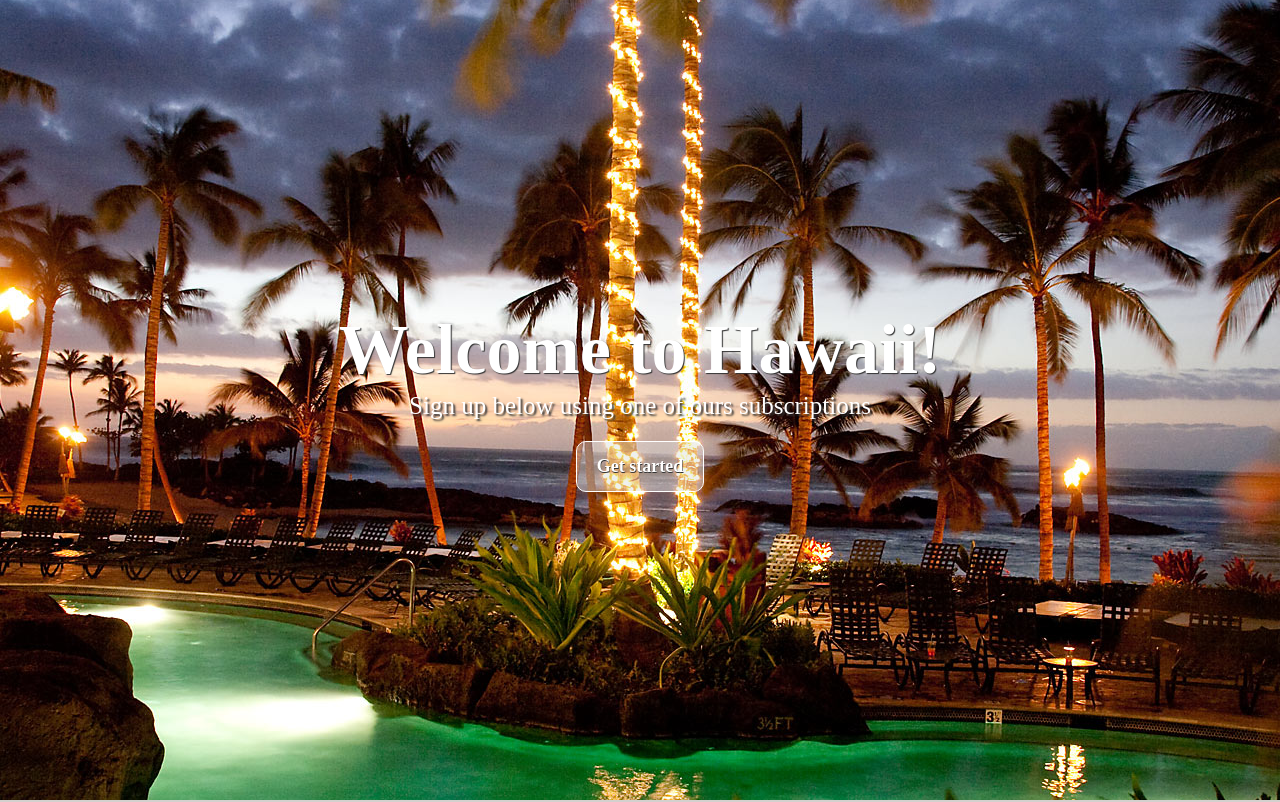
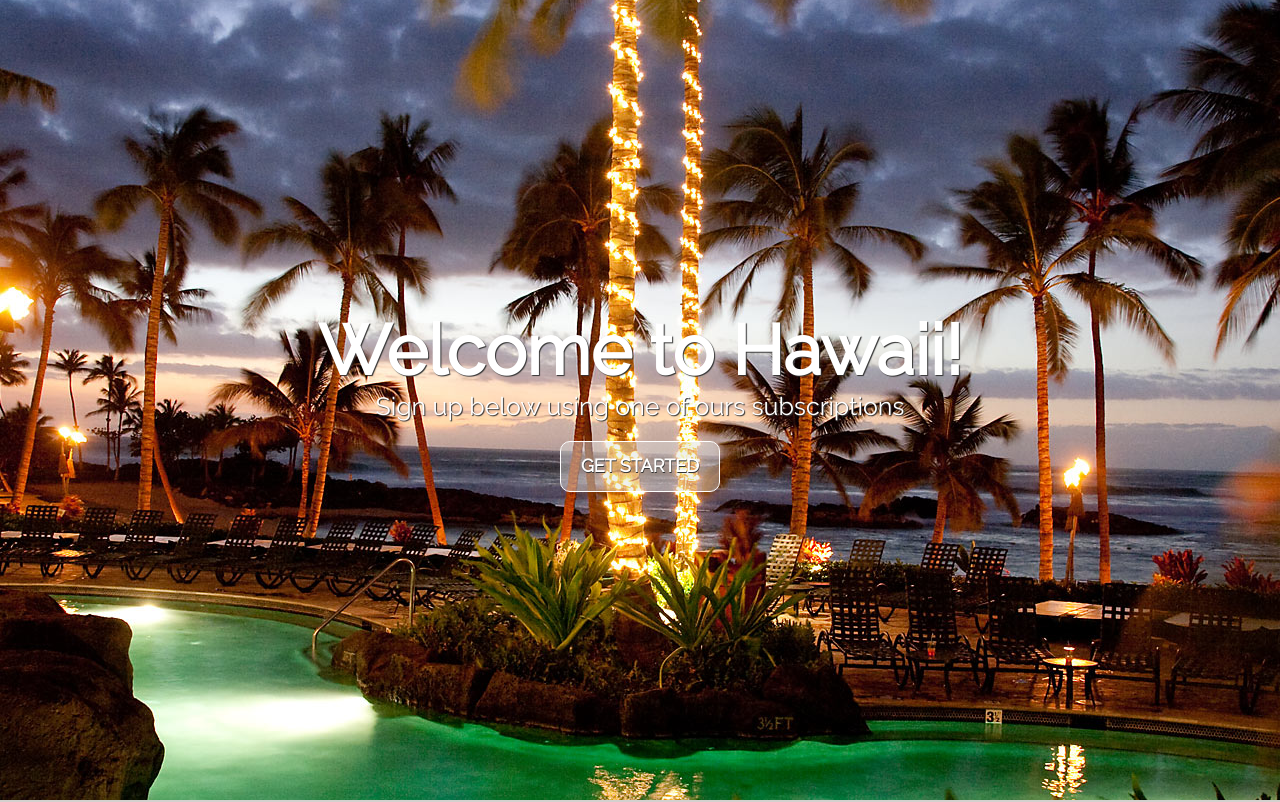
Before and after one commit to Kayizoku/FreakyFriday, a plain HTML site: page index.html in a window 1280 px wide. Shown: the top 802 px of the page. Drawn offline with Linux system fonts and the light colour scheme.

Commit message:
Applied softer font for information

```diff
--- a/index.html
+++ b/index.html
@@ -5,6 +5,7 @@
   <meta name="viewport" content="width=device-width, initial-scale=1.0">
   <meta http-equiv="X-UA-Compatible" content="ie=edge">
   <link rel="stylesheet" href="style.css" type="text/css">
+  <link href="https://fonts.googleapis.com/css?family=Raleway" rel="stylesheet"> <!-- font by Google -->
   <title>Travel to Hawaii</title>
 
 </head>
--- a/style.css
+++ b/style.css
@@ -5,6 +5,7 @@
 }
 
 body{
+	font-family: 'Raleway', Roboto, sans-serif;
 	font-size: 18px;
 	color: black;
 	line-height: 1.6em;
@@ -12,6 +13,7 @@ body{
 
 /* SHOWCASE */
 #showcase {
+	font: arial;
 	position: relative;
 	background-image: url("Hawaii.jpg");/*fetched from http://www.mulierchile.com/assets/download.php?file=/free-hawaii-wallpaper/free-hawaii-wallpaper-012.jpg*/
 	width: auto;
@@ -38,11 +40,12 @@ body{
 #showcase p{
 	color: white;
 	font-size: 25px;
-	text-shadow: 2px 2px 2px #333;
+	text-shadow: 1px 1px 1px #333;
 
 }
 
 #showcase .button{
+	text-transform: uppercase;
 	background-color: rgba(224, 224, 224, 0.44);
 	font: cursive;
 	font-weight: bold;
@@ -91,6 +94,7 @@ body{
 }
 
 #footer .button{
+	text-transform: uppercase;
 	font-size: 20px;
 	text-decoration: none;
 	color: #fff;
```
